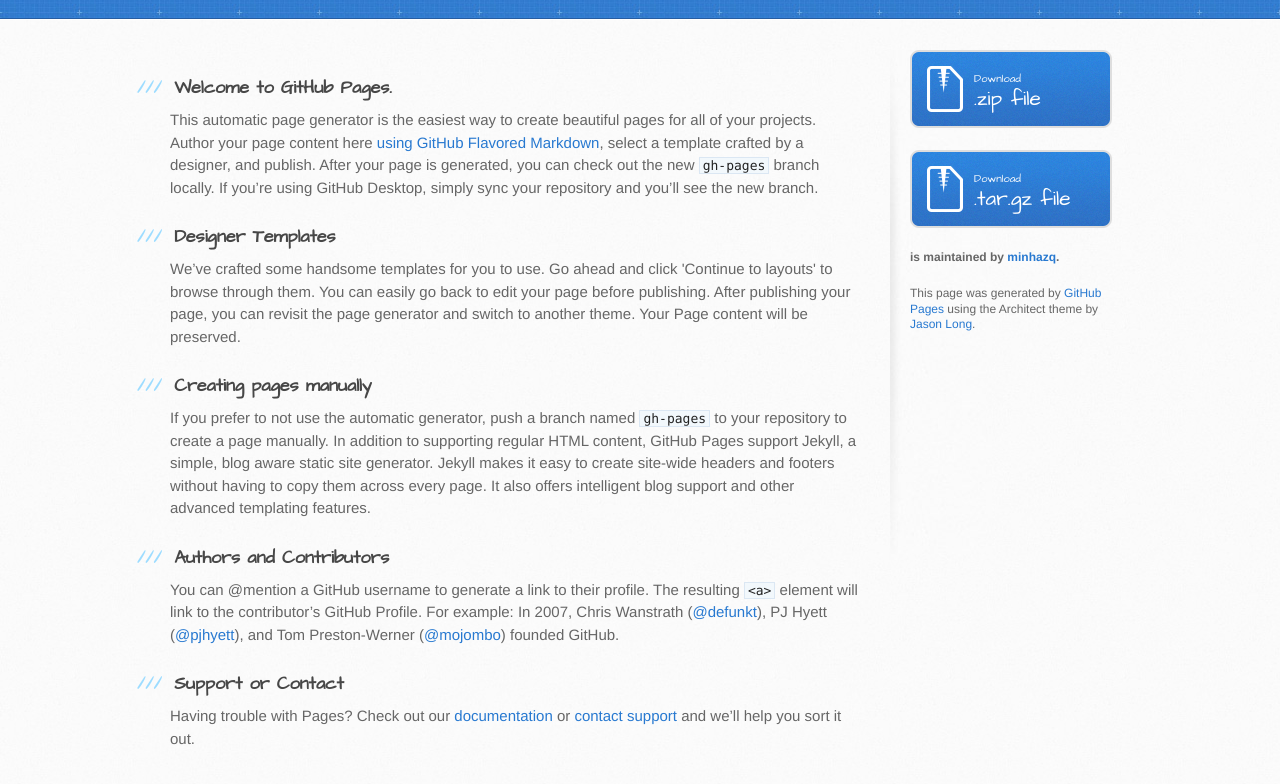
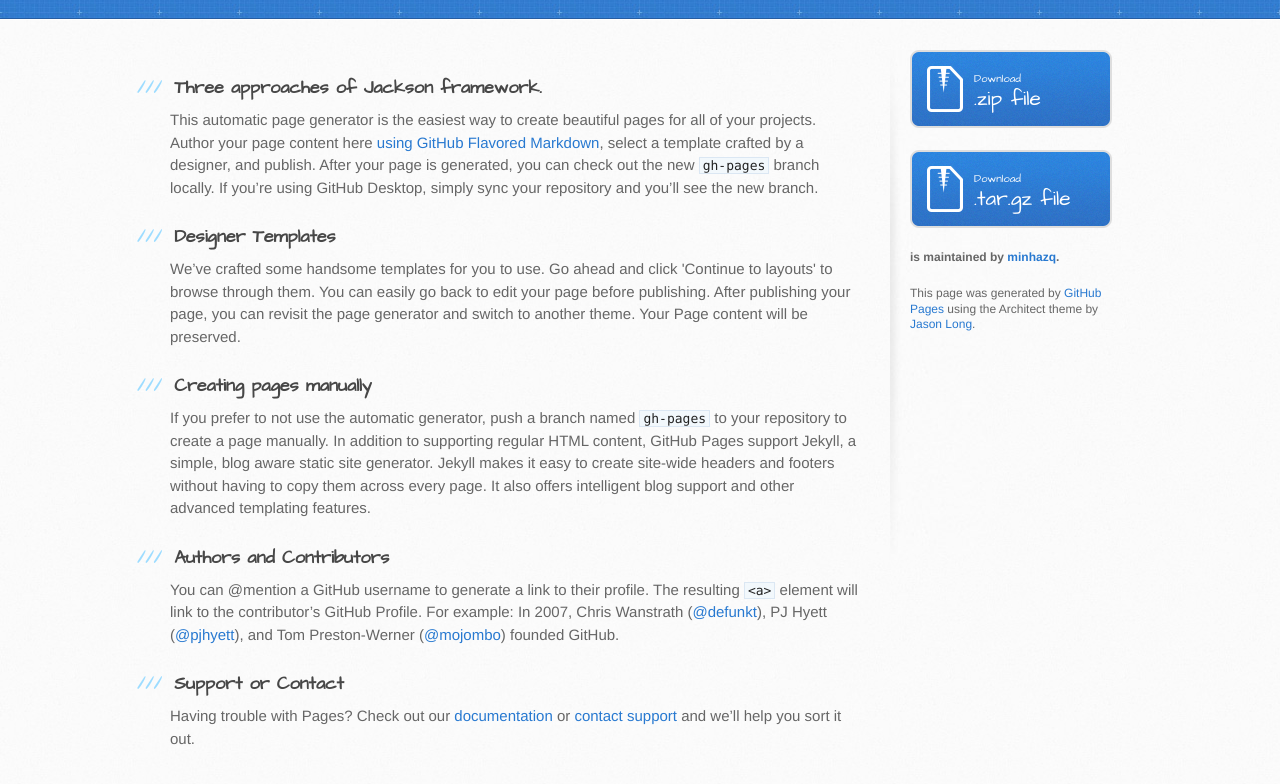
Before and after one commit to minhazq/jackson-parsing, a plain HTML site: page index.html in a window 1280 px wide. Shown: the part 148-932 px from the top of the page. Drawn offline with Linux system fonts and the light colour scheme.

Commit message:
Update index.html

```diff
--- a/index.html
+++ b/index.html
@@ -29,7 +29,7 @@
       <div class="inner clearfix">
         <section id="main-content">
           <h3>
-<a id="welcome-to-github-pages" class="anchor" href="#welcome-to-github-pages" aria-hidden="true"><span aria-hidden="true" class="octicon octicon-link"></span></a>Welcome to GitHub Pages.</h3>
+<a id="welcome-to-github-pages" class="anchor" href="#welcome-to-github-pages" aria-hidden="true"><span aria-hidden="true" class="octicon octicon-link"></span></a>Three approaches of Jackson framework.</h3>
 
 <p>This automatic page generator is the easiest way to create beautiful pages for all of your projects. Author your page content here <a href="https://guides.github.com/features/mastering-markdown/">using GitHub Flavored Markdown</a>, select a template crafted by a designer, and publish. After your page is generated, you can check out the new <code>gh-pages</code> branch locally. If you’re using GitHub Desktop, simply sync your repository and you’ll see the new branch.</p>
 
```
